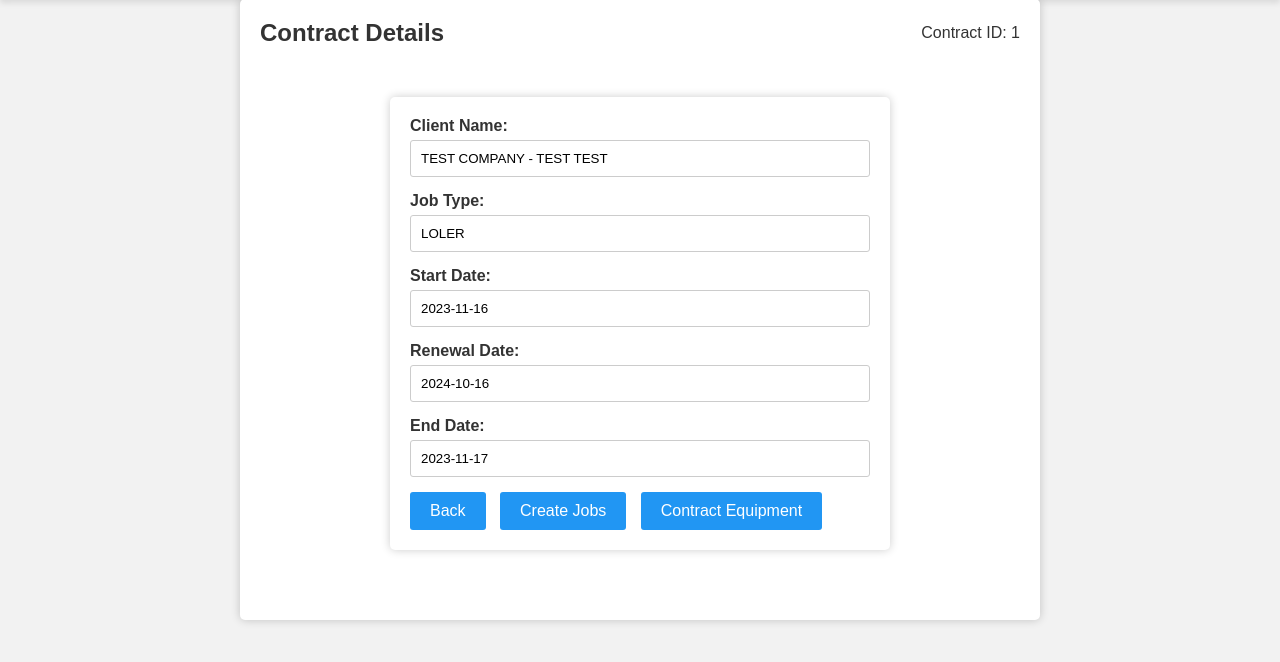
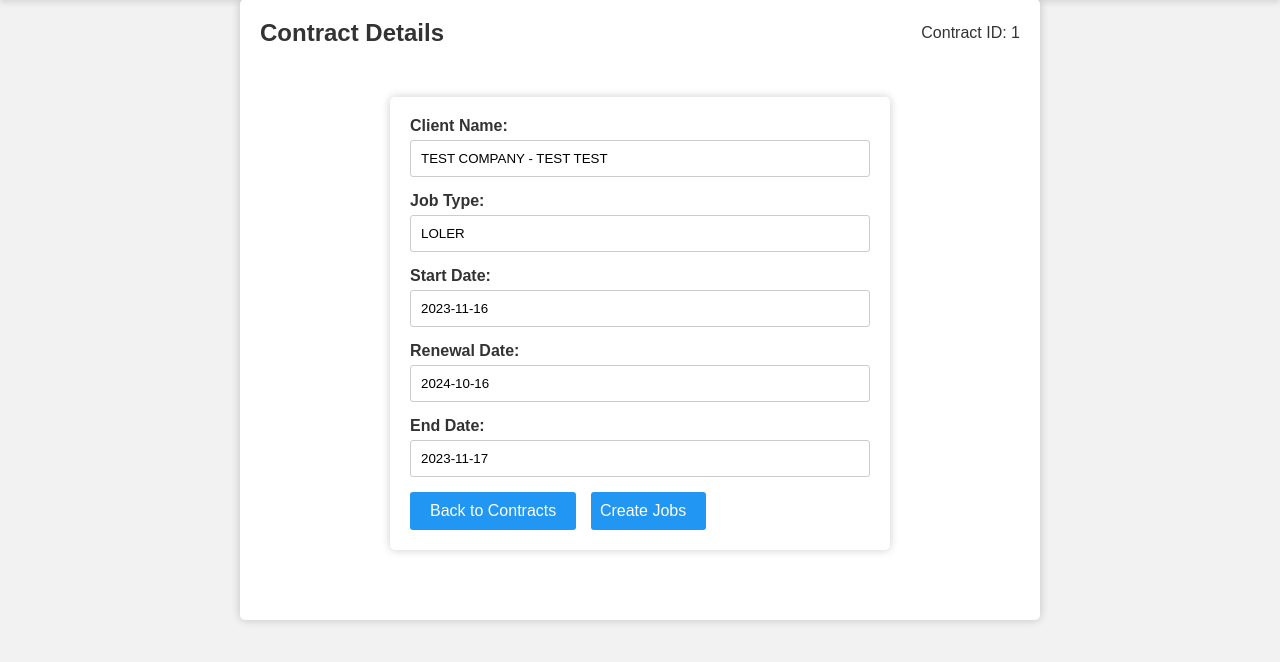
Before and after one commit to hapiuk/project2510, a Flask app: page /contract-details/1 in a window 1280 px wide. Shown: the part 39-701 px from the top of the page. Run offline with Flask 3, Linux system fonts and the light colour scheme; data comes from the database, SQL or seed files in the repository; both versions use the stored data as it was after the commit; parts of the project's set-up code (start-up, migrations or seed data) failed here and were passed over.

Commit message:
Revert "Contracts Update"
This reverts commit 968014661beb284aca6a77497d6faa6c58b6ff64.

```diff
--- a/templates/contract_details.html
+++ b/templates/contract_details.html
@@ -41,64 +41,14 @@
                 <input type="text" name="end_date" id="end_date" value="{{ contract.end_date }}" required readonly>
             </div>
 
-
-
             <!-- Add more form groups for additional contract fields as needed -->
 
             <div class="contract-details-navigation">
-                <a href="/contracts" class="button">Back</a>
-                <a href="#" class="button">Create Jobs</a>
-                <a href="#" class="button" id="contractEquipment">Contract Equipment</a>
+                <a href="/contracts" class="button">Back to Contracts</a>
+                <a href="/contracts" class="button" style="margin: auto; padding-left: 2%;">Create Jobs</a>
                 <!-- Include other action buttons if necessary -->
             </div>
         </form>
     </div>
-
-    <!-- Contract Equipment Modal -->
-    <div id="contractEquipmentModal" class="modal">
-        <div class="modal-content">
-            <span class="close">&times;</span>
-            <h2>Contract Equipment</h2>
-                <div class="equipment-details-section">
-                    <h3>Attached Equipment</h3>
-                    <ul>
-                        {% for equipment in contract.equipment_list %}
-                            <p>{{ equipment.equipment_number }} - {{ equipment.equipment_type }}</p>
-                        {% else %}
-                            <p>No equipment attached to this contract.</p>
-                        {% endfor %}
-                    </ul>
-                </div>
-        </div>
-    </div>
-
-    <script>
-        // Get the modal
-        var modal = document.getElementById('contractEquipmentModal');
-
-        // Get the button that opens the modal
-        var btn = document.getElementById('contractEquipment');
-
-        // Get the <span> element that closes the modal
-        var span = document.getElementsByClassName('close')[0];
-
-        // When the user clicks the button, open the modal
-        btn.onclick = function() {
-            modal.style.display = 'block';
-            populateEquipmentList();
-        }
-
-        // When the user clicks on <span> (x), close the modal
-        span.onclick = function() {
-            modal.style.display = 'none';
-        }
-
-        // When the user clicks anywhere outside of the modal, close it
-        window.onclick = function(event) {
-            if (event.target == modal) {
-                modal.style.display = 'none';
-            }
-        }
-    </script>
 </body>
 </html>
```
Also changed, not shown: static/projectdb.db.
